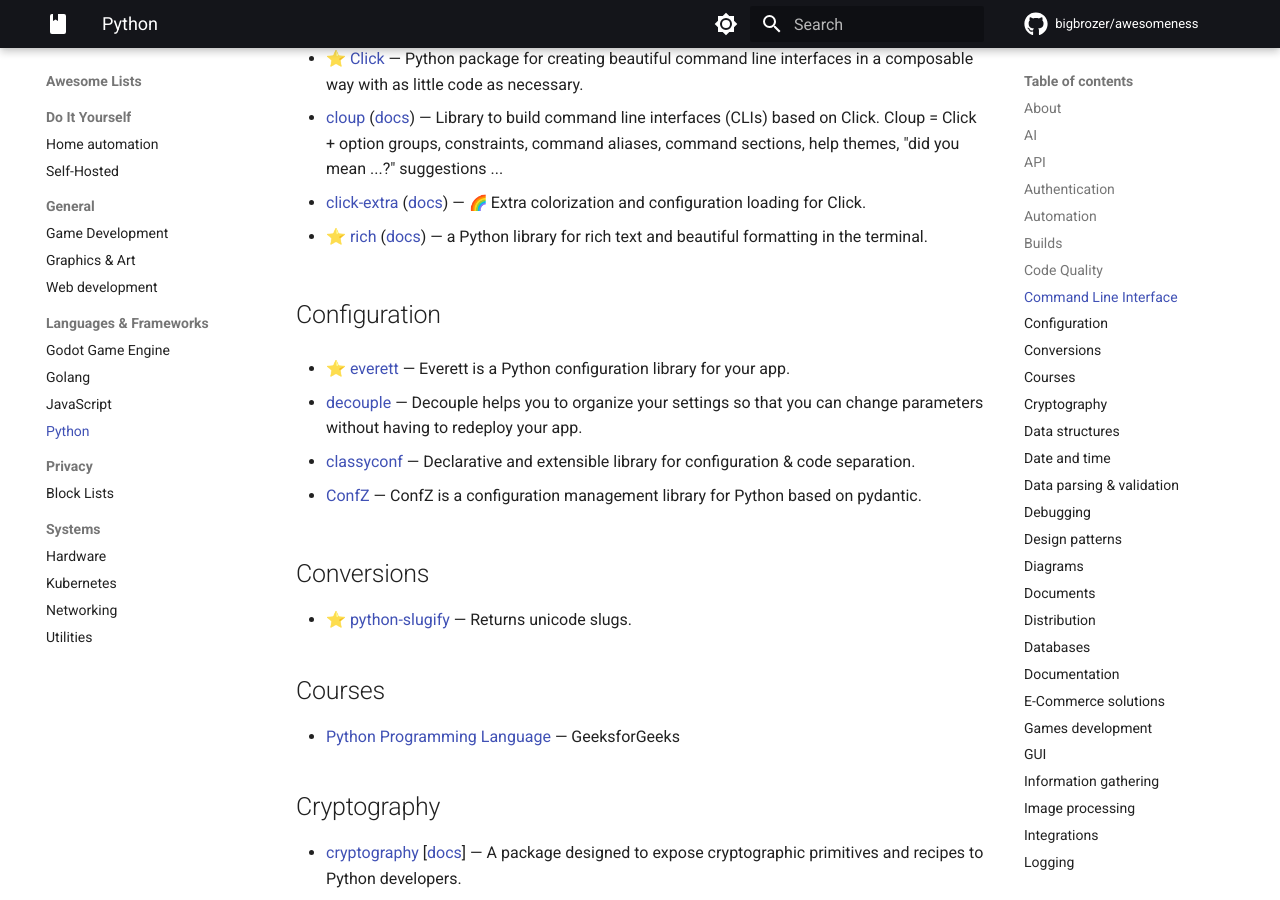
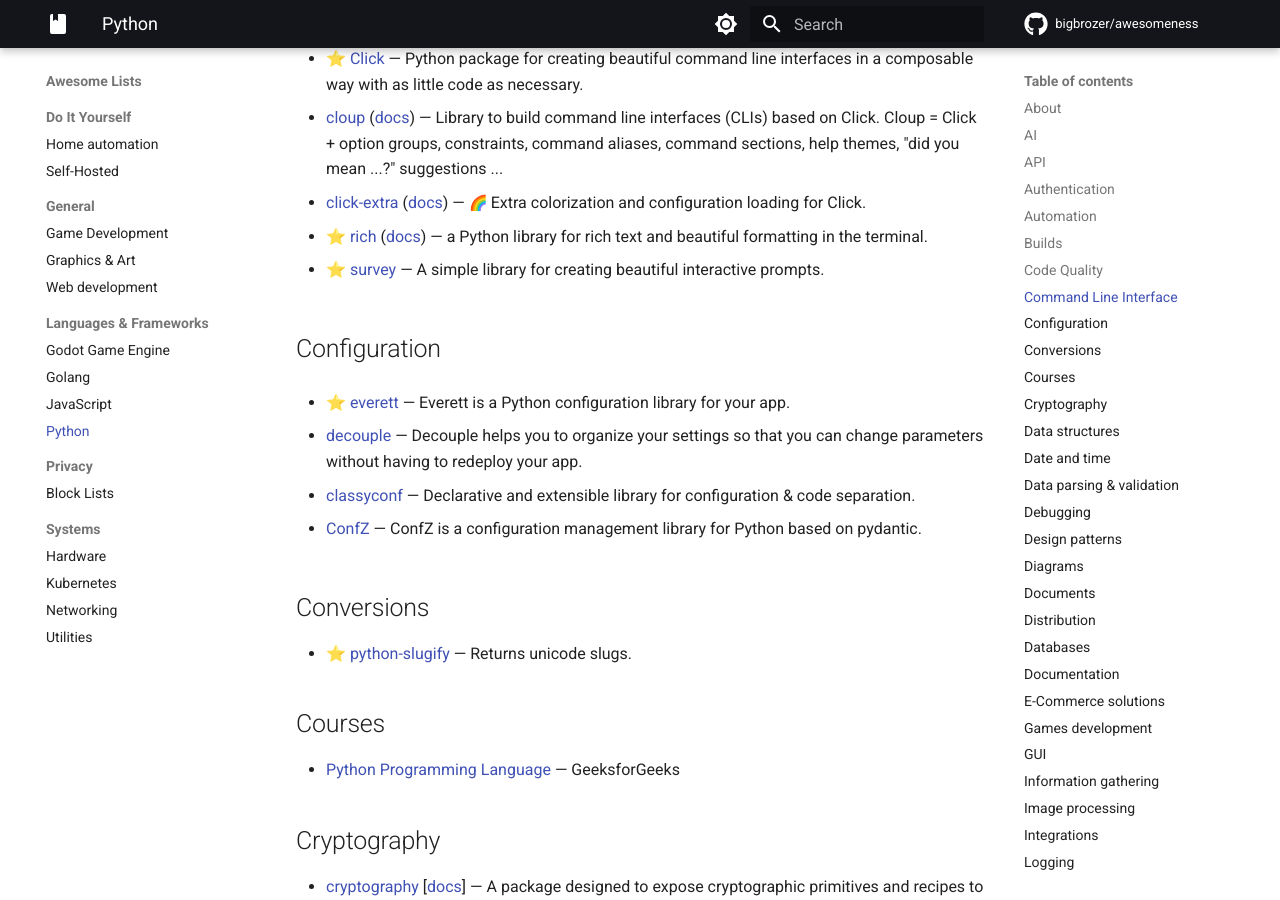
Before and after one commit to bigbrozer/awesomeness, an MkDocs documentation site: the page built from docs/lists/python.md, in a window 1280 px wide and 900 px high, scrolled down 2189 px. Built offline with MkDocs 1.6.1 and Material for MkDocs 9.7.7, drawn with Linux system fonts in a browser that asks for light colours; emoji names are drawn with the system emoji font; comment, search, counter and statistics services are not loaded.

Commit message:
feat(python): add `survey`

```diff
--- a/docs/lists/python.md
+++ b/docs/lists/python.md
@@ -87,6 +87,8 @@ Enjoy ❤️
   - [click-extra](https://github.com/kdeldycke/click-extra) ([docs](https://kdeldycke.github.io/click-extra/)) — :rainbow: Extra colorization and configuration loading for Click.
 
 - ⭐ [rich](https://github.com/willmcgugan/rich) ([docs](https://rich.readthedocs.io/en/latest/index.html)) — a Python library for rich text and beautiful formatting in the terminal.
+
+- ⭐ [survey](https://github.com/Exahilosys/survey) — A simple library for creating beautiful interactive prompts.
 
 ## Configuration
 
```
